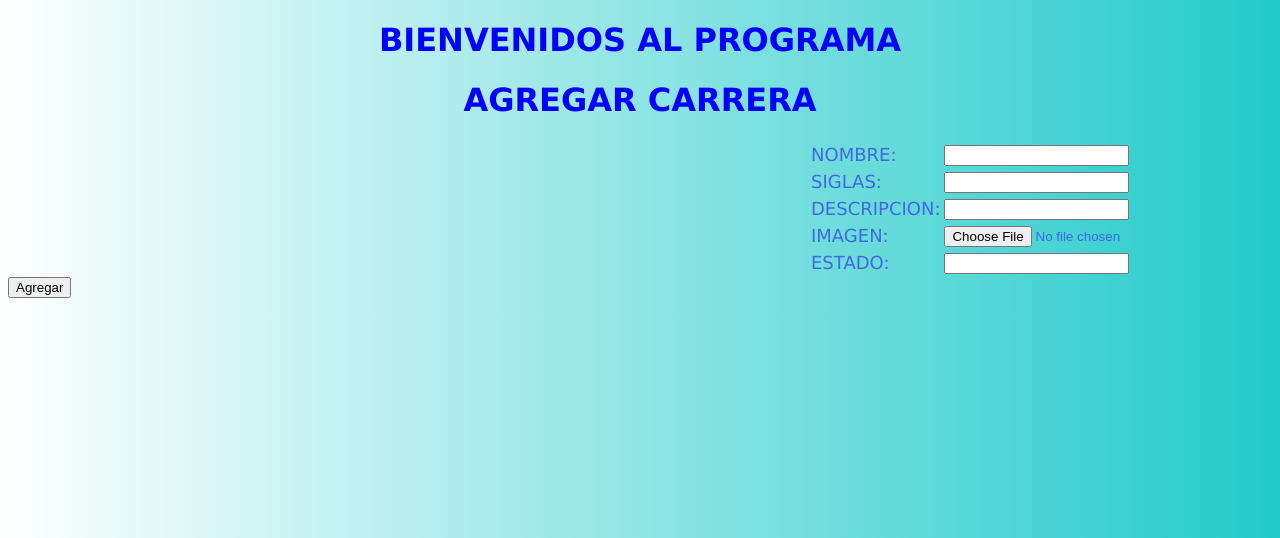
After one commit to marcossaira/UC4SilvestreFinal, a Django app: page /ruta_carreras/ in a window 1280 px wide. The commit adds this page. Shown: the top 538 px of the page. Run offline with Django 4.2, Linux system fonts and the light colour scheme.

Commit message:
CRUD Carreras-Listo

```diff
--- a/evaluacion4/appec4/static/css/style.css
+++ b/evaluacion4/appec4/static/css/style.css
@@ -1,4 +1,36 @@
 body{
     font-family: Verdana, Geneva, Tahoma, sans-serif;
-    background-color: darkkhaki;
+    background-image: linear-gradient(to right, #FFFFFF, rgb(34, 202, 202));}
+
+h1{
+    text-align: center;
+    color:blue
 }
+
+.e {
+    margin-left: 800px;
+    font-size: x-large;
+}
+
+a{
+    text-decoration: none;
+    color:royalblue
+}
+
+table, tr, td{
+    margin-left: 800px;
+    font-size: large;
+    color:royalblue
+}
+
+img{
+    margin-left: 130px;
+
+}
+
+.bt1{
+    margin-left:150px;
+    color:aliceblue;
+    background-color: rgb(243, 221, 214);
+    margin-bottom: 1.5px;
+}
--- /dev/null
+++ b/evaluacion4/appec4/templates/agregar_carrera.html
@@ -0,0 +1,36 @@
+{% extends 'layout.html' %}
+
+{% block content %}
+<h1 class="title">AGREGAR CARRERA</h1>
+<form action="{% url 'agregar_carreras' %}" method="POST">
+    {% csrf_token %}
+    <table>
+     <tr>
+         <td><label for="nombre">NOMBRE: </label></td>
+         <td><input type ='text' name="nombre" /></td>
+     </tr>
+     <tr>
+         <td><label for="siglas">SIGLAS: </label></td>
+         <td> <input type ='text' name="siglas" /></td>
+     </tr>
+
+     <tr>
+         <td><label for="descripcion">DESCRIPCION: </label></td>
+         <td><input type ='textarea' name="descripcion" /></td>
+     </tr>
+
+     <tr>
+        <td><label for="imagen">IMAGEN: </label></td>
+        <td><input type ='file' name="imagen" /></td>
+    </tr>
+
+    <tr>
+        <td> <label for="estado">ESTADO: </label></td>
+        <td><input type ='text' name="estado" /></td>
+    </tr>
+
+    </table>
+    <input type="submit" value="Agregar" />
+</form>
+
+{% endblock %}
--- a/evaluacion4/appec4/views.py
+++ b/evaluacion4/appec4/views.py
@@ -1,13 +1,16 @@
 from django.shortcuts import render, HttpResponse,redirect
-from appec4.models import Course
+from appec4.models import Course,Career
 from django.contrib import messages
-
 
 # Create your views here.
 def inicio(request):
     return render(request,'inicio.html')
-def ruta_curso(request):
+
+def ruta_cursos(request):
     return render(request,'agregar_cursos.html')
+
+def ruta_carreras(request):
+    return render(request,'agregar_carrera.html')
 
 def listar_cursos(request):
     cursos= Course.objects.all()
@@ -34,18 +37,42 @@ def crear_curso(request):
     )
     curso.save()
 
-    messages.success(request,f"Se Agrego Correctamente")
-    return redirect('listar_cursos.html')
+    messages.success(request,f"Se agrego el curso Correctamente")
+    return redirect('inicio')
 
 
-def carreras(request):
-    mensaje='''
-    <h1>Listado de Carreras</h1>
-    '''
-    return HttpResponse(mensaje)
+def listar_carreras(request):
+    carreras= Career.objects.all()
+    return render(request,'listar_carrera.html',{
+        'titulo':'Lista de Carrera',
+        'carreras': carreras
+    })
 
 def crear_carrera(request):
-    mensaje='''
-    <h1>Agregar Carreras</h1>
-    '''
-    return HttpResponse(mensaje)
+    if request.method == 'POST':
+        nombre= request.POST ['nombre']
+        siglas=request.POST ['siglas']
+        descripcion=request.POST['descripcion']
+        estado=request.POST['estado']
+        imagen=request.POST['imagen']
+        carreras= Career(
+        name=nombre,
+        shortname=siglas,
+        description=descripcion,
+        state=estado,
+        imagen=imagen
+    )
+
+    carreras.save()
+    messages.success(request,f"Se creo la carrera correctamente")
+    return redirect('inicio')
+
+def eliminar_carrera(request,id):
+    carrera=Career.objects.get(pk=id)
+    carrera.delete()
+    return render(request,'inicio.html')
+
+def eliminar_curso(request,id):
+    curso=Course.objects.get(pk=id)
+    curso.delete()
+    return render(request,'inicio.html')
--- a/evaluacion4/evaluacion4/urls.py
+++ b/evaluacion4/evaluacion4/urls.py
@@ -20,9 +20,14 @@ from appec4 import views
 urlpatterns = [
     path('admin/', admin.site.urls),
     path('',views.inicio,name='inicio'),
-    path('listar_carreras/', views.carreras, name='listar_carreras'),
+    path('listar_carreras/', views.listar_carreras, name='listar_carreras'),
     path('agregar_carreras/', views.crear_carrera, name='agregar_carreras'),
-    path('ruta_cursos/', views.ruta_curso, name='ruta_cursos'),
+    path('ruta_cursos/', views.ruta_cursos, name='ruta_cursos'),
+    path('ruta_carreras/', views.ruta_carreras, name='ruta_carreras'),
     path('listar_cursos/', views.listar_cursos, name='listar_cursos'),
-    path('agregar_cursos/', views.crear_curso, name='agregar_cursos')
+    path('agregar_cursos/', views.crear_curso, name='agregar_cursos'),
+
+    path('eliminar_curso/<int:id>', views.eliminar_curso, name='eliminar_curso'),
+    path('eliminar_carrera/<int:id>', views.eliminar_carrera, name='eliminar_carrera'),
+
 ]
```
Also changed, not shown: evaluacion4/appec4/models.py (+7 -0 lines), evaluacion4/appec4/templates/agregar_cursos.html (+24 -23 lines), evaluacion4/appec4/templates/inicio.html (+17 -4 lines), evaluacion4/appec4/templates/listar_carrera.html (added, +35 -0 lines), evaluacion4/appec4/templates/listar_cursos.html (+8 -1 lines), evaluacion4/appec4/migrations/0002_career.py (added), evaluacion4/appec4/static/imagenes/administracion.jpg (added), evaluacion4/appec4/static/imagenes/ambiental.jpg (added), evaluacion4/appec4/static/imagenes/mecanica.jpg (added), evaluacion4/appec4/static/imagenes/sistemas.jpg (added), evaluacion4/db.sqlite3.
